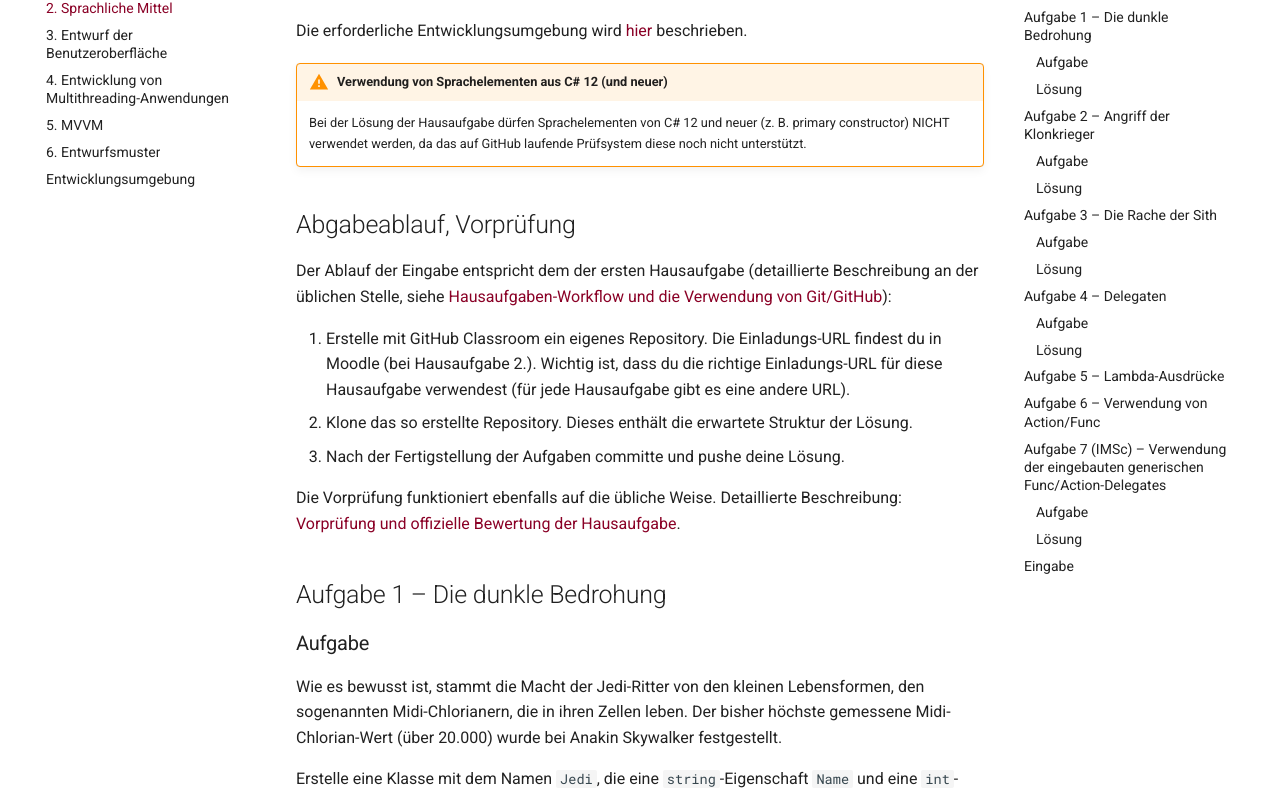
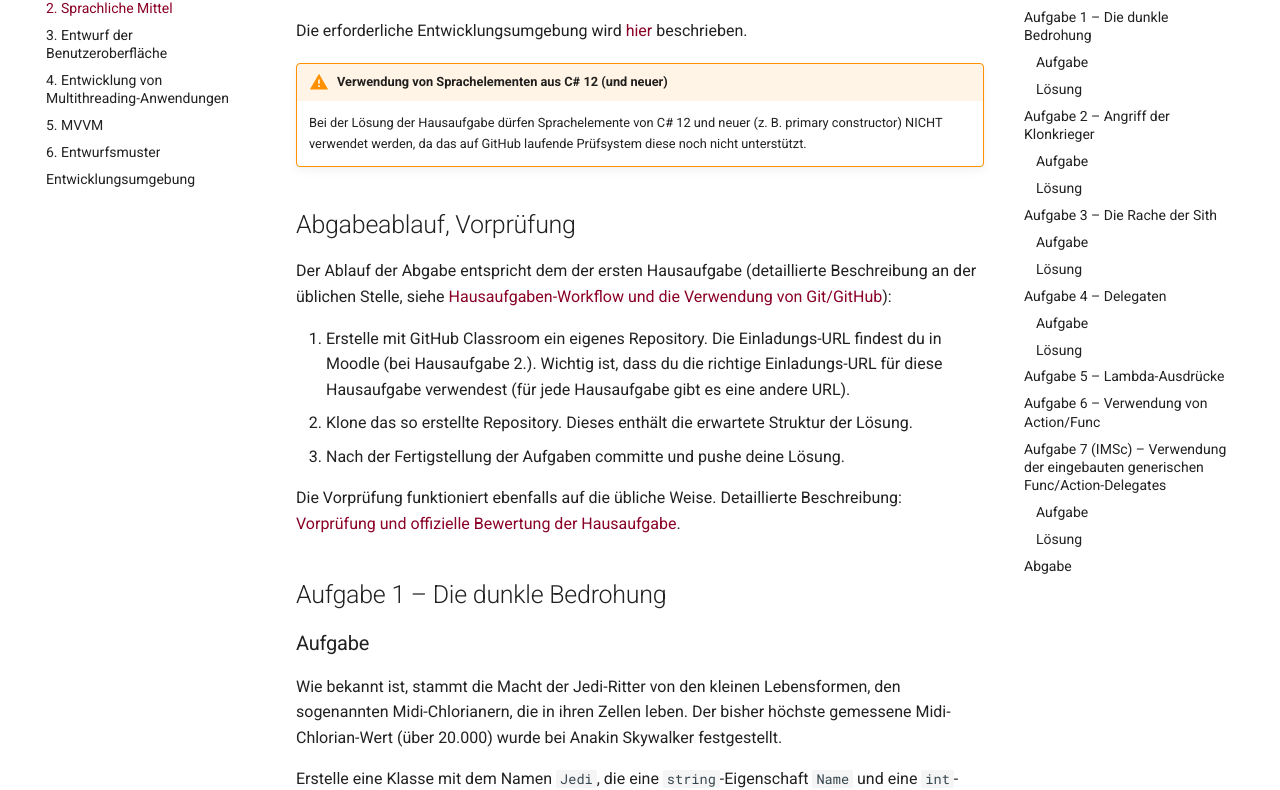
Before and after one commit to bmeviauab00/szoftvertechnikak, an MkDocs documentation site: the page built from docs/hazi/2-nyelvi-eszkozok/index_ger.md, in a window 1280 px wide and 1400 px high, scrolled down 468 px. Shown: the part 145-935 px from the top of the window. Built offline with MkDocs 1.6.1 and Material for MkDocs 9.7.7, drawn with Linux system fonts in a browser that asks for light colours; comment, search, counter and statistics services are not loaded; the version menu is left out; some of the changed text lies outside the part shown.

Commit message:
2-nyelvi-eszkozok/index_ger.md német elírások javítása

```diff
--- a/docs/hazi/2-nyelvi-eszkozok/index_ger.md
+++ b/docs/hazi/2-nyelvi-eszkozok/index_ger.md
@@ -21,11 +21,11 @@ Das Ziel der Hausaufgabe:
 Die erforderliche Entwicklungsumgebung wird [hier](../fejlesztokornyezet/index_ger.md) beschrieben.
 
 !!! warning "Verwendung von Sprachelementen aus C# 12 (und neuer)"
-    Bei der Lösung der Hausaufgabe dürfen Sprachelementen von C# 12 und neuer (z. B. primary constructor) NICHT verwendet werden, da das auf GitHub laufende Prüfsystem diese noch nicht unterstützt.
+    Bei der Lösung der Hausaufgabe dürfen Sprachelemente von C# 12 und neuer (z. B. primary constructor) NICHT verwendet werden, da das auf GitHub laufende Prüfsystem diese noch nicht unterstützt.
 
 ## Abgabeablauf, Vorprüfung
 
-Der Ablauf der Eingabe entspricht dem der ersten Hausaufgabe (detaillierte Beschreibung an der üblichen Stelle, siehe [Hausaufgaben-Workflow und die Verwendung von Git/GitHub](../hf-folyamat/index.md)):
+Der Ablauf der Abgabe entspricht dem der ersten Hausaufgabe (detaillierte Beschreibung an der üblichen Stelle, siehe [Hausaufgaben-Workflow und die Verwendung von Git/GitHub](../hf-folyamat/index.md)):
 
 1. Erstelle mit GitHub Classroom ein eigenes Repository. Die Einladungs-URL findest du in Moodle (bei Hausaufgabe 2.). Wichtig ist, dass du die richtige Einladungs-URL für diese Hausaufgabe verwendest (für jede Hausaufgabe gibt es eine andere URL).
 2. Klone das so erstellte Repository. Dieses enthält die erwartete Struktur der Lösung.
@@ -37,7 +37,7 @@ Die Vorprüfung funktioniert ebenfalls auf die übliche Weise. Detaillierte Besc
 
 ### Aufgabe
 
-Wie es bewusst ist, stammt die Macht der Jedi-Ritter von den kleinen Lebensformen, den sogenannten Midi-Chlorianern, die in ihren Zellen leben. Der bisher höchste gemessene Midi-Chlorian-Wert (über 20.000) wurde bei Anakin Skywalker festgestellt.
+Wie bekannt ist, stammt die Macht der Jedi-Ritter von den kleinen Lebensformen, den sogenannten Midi-Chlorianern, die in ihren Zellen leben. Der bisher höchste gemessene Midi-Chlorian-Wert (über 20.000) wurde bei Anakin Skywalker festgestellt.
 
 Erstelle eine Klasse mit dem Namen `Jedi`, die eine `string`-Eigenschaft `Name` und eine `int`-Eigenschaft `MidiChlorianCount` hat. Achte im letzteren Fall darauf, dass der Wert von `MidiChlorianCount` nicht auf 35 oder einen kleineren Wert gesetzt werden kann. Wenn jemand dies versucht, muss die Klasse eine Ausnahme auslösen. Wähle bei der Validierung die einfachste und klarste Lösung: Verwende im Setter der Property ein einfaches `if` und löse eine Ausnahme aus. Das `if` soll keinen `else`-Zweig haben, und die Verwendung von `return` ist ebenfalls nicht notwendig.
 
@@ -406,7 +406,7 @@ Die Aufgaben sind die folgenden:
 
     Die Aufgabe lautet: Führe eine `ReportBuilder`-Klasse nach dem Beispiel der bereits vorhandenen `ReportPrinter` ein, die jedoch nicht auf die Konsole schreibt, sondern einen String mit dem gesamten Bericht erstellt, den man über eine neue Methode `GetResult()` abrufen kann.
 
-    !!! warning "Eingabe"
+    !!! warning "Abgabe"
         Wenn du diese Aufgabe abgibst, setze den Code zum Instanziieren/Testen von `ReportBuilder` nicht in die obige `test6`-Funktion, sondern erstelle eine neue Funktion `test6b` und versieh sie mit dem Attribut `[Description("Task6b")]`.
 
     !!! tip "Tipps zur Lösung"
@@ -446,7 +446,7 @@ Erweitere die Klasse `JediCouncil`.
 - Bei der Implementierung der Funktion `CountIf` hilft Aufgabe 4. Der Unterschied ist, dass `CountIf` nur die Anzahl zurückgibt, nicht die Mitglieder selbst.
     - Der Delegate-Parameter der Funktion `CountIf` sollte die Signatur `bool Funktionsname(Jedi jedi)` haben.
 
-## Eingabe
+## Abgabe
 
 Checkliste (zur Wiederholung):
 
```
Also changed, not shown: other parts of docs/hazi/2-nyelvi-eszkozok/index_ger.md (+3 -3 lines).
